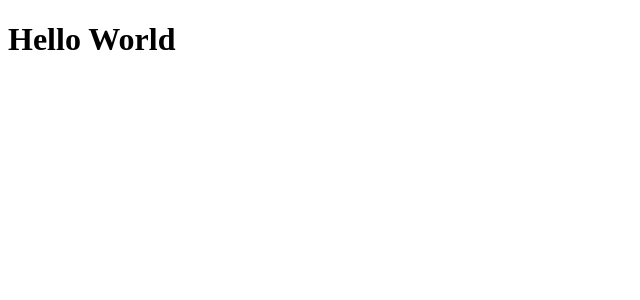
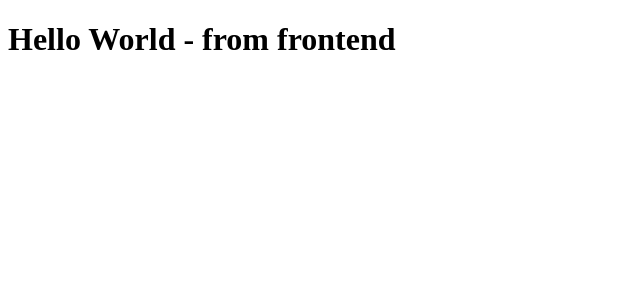
Before and after one commit to c3b5aw/ft_transcendence, a React (Create React App) app in the folder frontend/: page / in a window 1280 px wide. Shown: the top 300 px of the page, without its empty margins (0-640 px from the left). Built offline with nearby package versions, Linux system fonts and the light colour scheme.

Commit message:
frontend default page update

```diff
--- a/frontend/src/index.tsx
+++ b/frontend/src/index.tsx
@@ -3,7 +3,7 @@ import ReactDOM from 'react-dom';
 
 function App() {
 	return (
-		<h1>Hello World</h1>
+		<h1>Hello World - from frontend</h1>
 	)
 }
 
```
